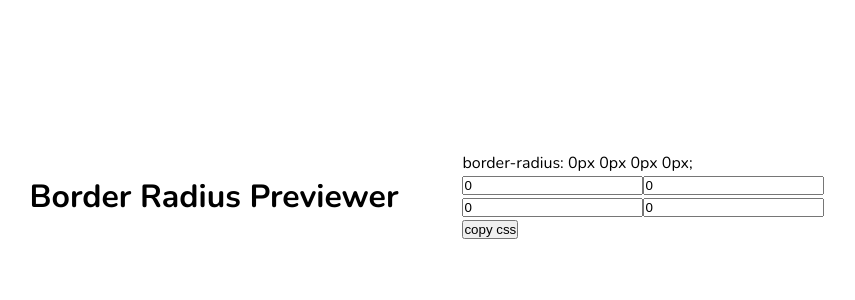
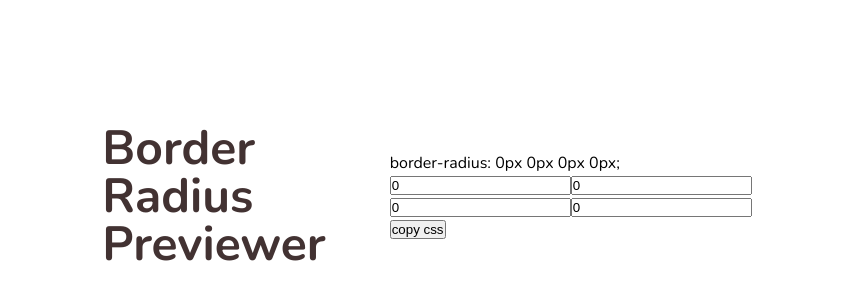
Before and after one commit to erikalbuquerque/border_radius_previewer, a React (Vite) app: page / in a window 1280 px wide. Shown: the part 204-504 px from the top of the page, without its empty margins (213-1068 px from the left). Built offline with nearby package versions, Linux system fonts and the light colour scheme.

Commit message:
feat: add logo component

```diff
--- a/src/App.tsx
+++ b/src/App.tsx
@@ -1,6 +1,8 @@
 import { useState } from "react";
 
 import { Container, Content } from "./styles/app";
+
+import { Logo } from "./components/Logo";
 
 export function App() {
   const [topLeft, setTopLeft] = useState(0);
@@ -41,9 +43,7 @@ export function App() {
   return (
     <Container>
       <Content>
-        <header>
-          <h1>Border Radius Previewer</h1>
-        </header>
+        <Logo />
 
         <div>
           <span className="props">
--- /dev/null
+++ b/src/components/Logo/index.tsx
@@ -0,0 +1,13 @@
+import { Container } from "./styles";
+
+export function Logo() {
+  return (
+    <Container>
+      <h1>
+        Border <br />
+        Radius <br />
+        Previewer
+      </h1>
+    </Container>
+  );
+}
--- /dev/null
+++ b/src/components/Logo/styles.ts
@@ -0,0 +1,9 @@
+import styled from "styled-components";
+
+export const Container = styled.div({
+  h1: {
+    fontSize: "3rem",
+    lineHeight: "3rem",
+    color: "var(--brown-700)",
+  },
+});
```
